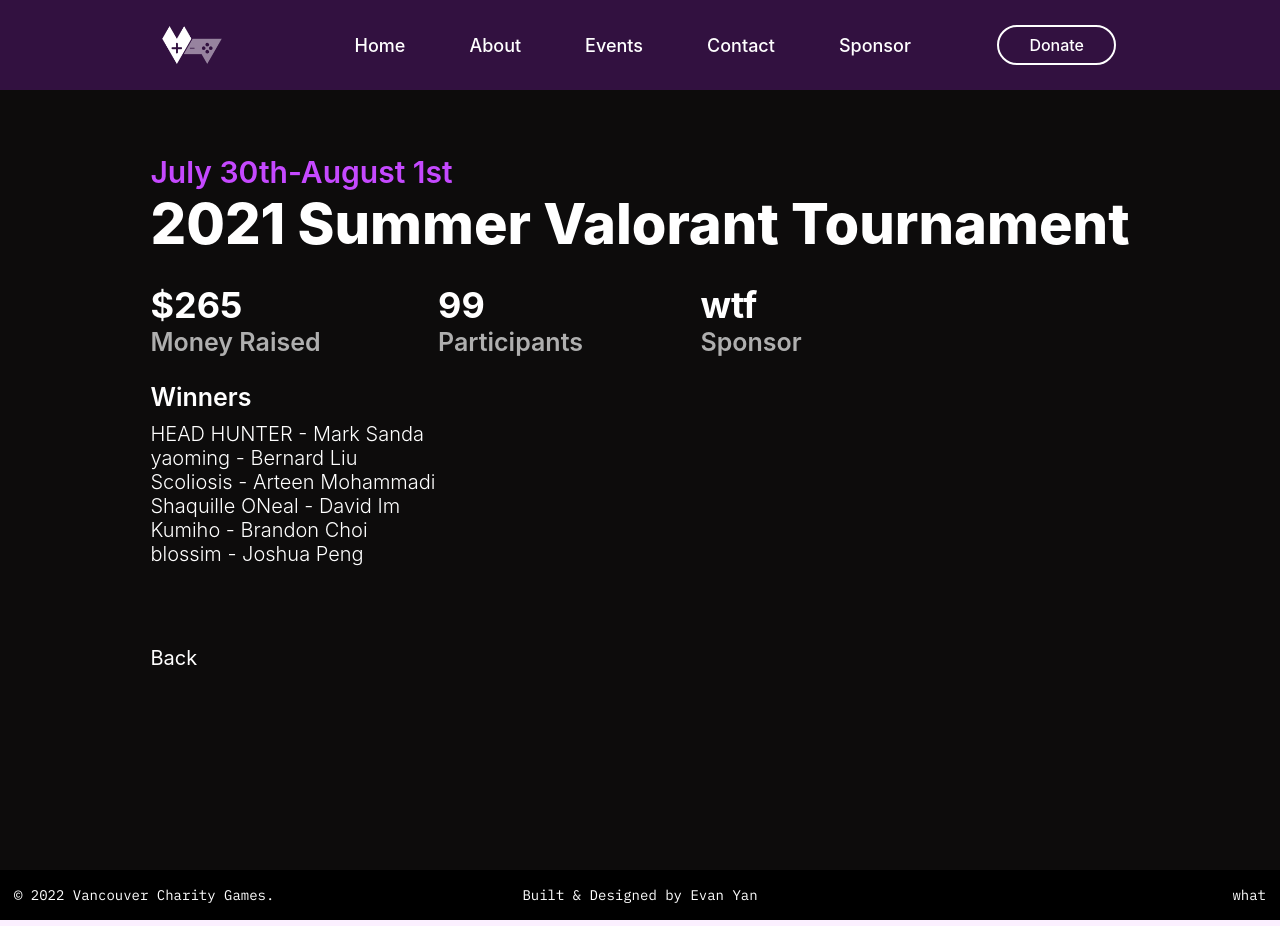
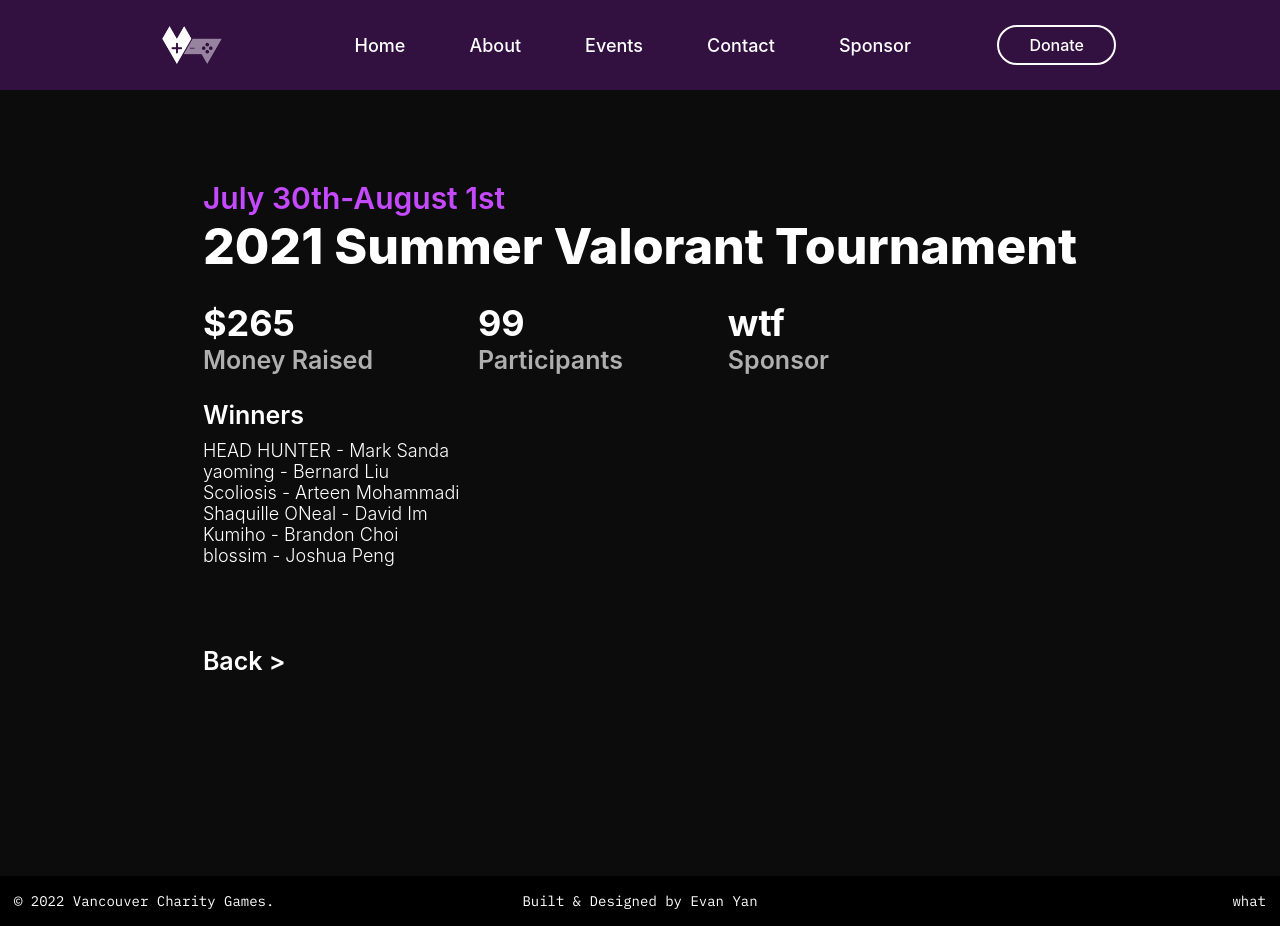
Before and after one commit to evanyans/vancouver-charity-games, a React (Create React App) app: page /2021-summer-val in a window 1280 px wide. Built offline with nearby package versions, Linux system fonts and the light colour scheme.

Commit message:
events page mobile test

```diff
--- a/src/App.tsx
+++ b/src/App.tsx
@@ -1,4 +1,4 @@
-import React from 'react';
+import React, { useEffect } from 'react';
 import Navbar from './components/Navbar';
 import styled from 'styled-components';
 import {BrowserRouter as Router, Routes, Route} from 'react-router-dom'
@@ -8,8 +8,13 @@
 import Events from './pages/Events';
 import Contact from './pages/Contact';
 import SummervalBCH from './past/SummervalBCH';
+import AOS from 'aos';
+import 'aos/dist/aos.css';
 
 function App() {
+  useEffect(() => {
+    AOS.init({duration: 1000,once: true});
+  },[]);
   return (
     <Router>
       <Navbar />
--- a/src/components/Footer.tsx
+++ b/src/components/Footer.tsx
@@ -53,7 +53,7 @@
         text-align:right;
     }
     @media only screen and (max-width: 600px) {
-    font-size:12px;
+    font-size:10px;
 }
 
 
--- a/src/pages/About.tsx
+++ b/src/pages/About.tsx
@@ -1,15 +1,12 @@
-import React, { useEffect } from 'react'
+import React from 'react'
 import styled from 'styled-components'
 import sombra from '../images/sombra.png';
 import wonyoung from '../images/wonyoung.png';
 import { AiFillLinkedin } from 'react-icons/ai';
 import vector from '../images/vector.png';
-import AOS from 'aos';
-import 'aos/dist/aos.css';
+
 const About = () => {
-  useEffect(() => {
-    AOS.init({duration: 1000});
-  },[]);
+
   return (
     <Wrapper>
 
--- a/src/past/SummervalBCH.tsx
+++ b/src/past/SummervalBCH.tsx
@@ -1,11 +1,12 @@
 import React from 'react'
 import styled from 'styled-components'
 import CountUp from 'react-countup';
+import { NavLink as Link } from 'react-router-dom';
 
 const SummervalBCH = () => {
   return (
     <Wrapper>
-      <Body>
+      <Body data-aos="fade-up">
         <Topic>July 30th-August 1st</Topic>
         <Title>2021 Summer Valorant Tournament</Title>
         <Stats>
@@ -24,7 +25,7 @@
             <li>blossim - Joshua Peng</li>
           </ul>
         </List>
-        <Back>Back</Back>
+        <NavLink to ="/events">Back &gt; </NavLink>
       </Body>
     </Wrapper>
   )
@@ -36,23 +37,67 @@
   background-color: #0D0C0C;
   display:flex;
   justify-content:center;
+  padding-top: 7%;
+  padding-bottom:200px;
+  padding-left:5%;
+  padding-right:5%;
 `
 
 export const Body = styled.div`
   color:white;
   font-size:20px;
-  padding: 5% 5%;
+
+
 `
 export const Topic = styled.div`
     font-size:30px;
     font-weight:600;
     color:#C549FF;
+@media only screen and (max-width: 600px) {
+font-size:20px;
+}
+
+/* Small devices (portrait tablets and large phones, 600px and up) */
+@media only screen and (min-width: 600px) {
+font-size:30px;
+}
+
+/* Medium devices (landscape tablets, 768px and up) */
+@media only screen and (min-width: 768px) {
+}
+
+/* Large devices (laptops/desktops, 992px and up) */
+@media only screen and (min-width: 992px) {
+}
+
+/* Extra large devices (large laptops and desktops, 1200px and up) */
+@media only screen and (min-width: 1200px) {
+}
 `
 export const Title = styled.div`
   font-weight:800;
   font-size:56px;
   padding-bottom:25px;
+  @media only screen and (max-width: 600px) {
+font-size:35px;
+}
 
+/* Small devices (portrait tablets and large phones, 600px and up) */
+@media only screen and (min-width: 600px) {
+font-size:50px;
+}
+
+/* Medium devices (landscape tablets, 768px and up) */
+@media only screen and (min-width: 768px) {
+}
+
+/* Large devices (laptops/desktops, 992px and up) */
+@media only screen and (min-width: 992px) {
+}
+
+/* Extra large devices (large laptops and desktops, 1200px and up) */
+@media only screen and (min-width: 1200px) {
+}
 `
 export const Stats = styled.div`
   display:flex;
@@ -66,8 +111,22 @@
     font-size:25px;
     color:#AFAFAF;
   }
+  padding-bottom:25px;
 
-  padding-bottom:25px;
+  @media only screen and (max-width: 600px) {
+font-size:26px;
+.sub{
+  font-size:15px;
+}
+}
+
+/* Small devices (portrait tablets and large phones, 600px and up) */
+@media only screen and (min-width: 600px) {
+font-size:36px;
+.sub {
+  font-size:25px;
+}
+}
 `
 export const Money = styled.div`
 
@@ -82,15 +141,47 @@
   font-weight:600;
   font-size:25px;
   padding-bottom:10px;
+  @media only screen and (max-width: 600px) {
+font-size:19px;
+}
+
+/* Small devices (portrait tablets and large phones, 600px and up) */
+@media only screen and (min-width: 600px) {
+font-size:25px;
+}
 `
 export const List = styled.div`
 ul{
   list-style:none;
   font-weight:300;
+  @media only screen and (max-width: 600px) {
+font-size:16px;
+}
+
+/* Small devices (portrait tablets and large phones, 600px and up) */
+@media only screen and (min-width: 600px) {
+font-size:18px;
+}
 }
 padding-bottom:80px;
 
 `
-export const Back = styled.div`
-  padding-bottom:136px;
+export const NavLink = styled(Link)`
+  text-decoration:none;
+  color:white;
+  font-weight:600;
+  font-size:25px;
+  transition: all 0.2s ease-in-out;
+  &:hover{
+    color:#C549FF;
+    transition: all 0.2s ease-in-out;
+  }
+  @media only screen and (max-width: 600px) {
+font-size:19px;
+}
+
+/* Small devices (portrait tablets and large phones, 600px and up) */
+@media only screen and (min-width: 600px) {
+font-size:25px;
+}
 `
--- a/src/styles.css
+++ b/src/styles.css
@@ -10,7 +10,6 @@
 }
 
 body{
-    min-height:100vh;
 }
 
 * {
```
Also changed, not shown: src/pages/Events.tsx (+7 -5 lines).
